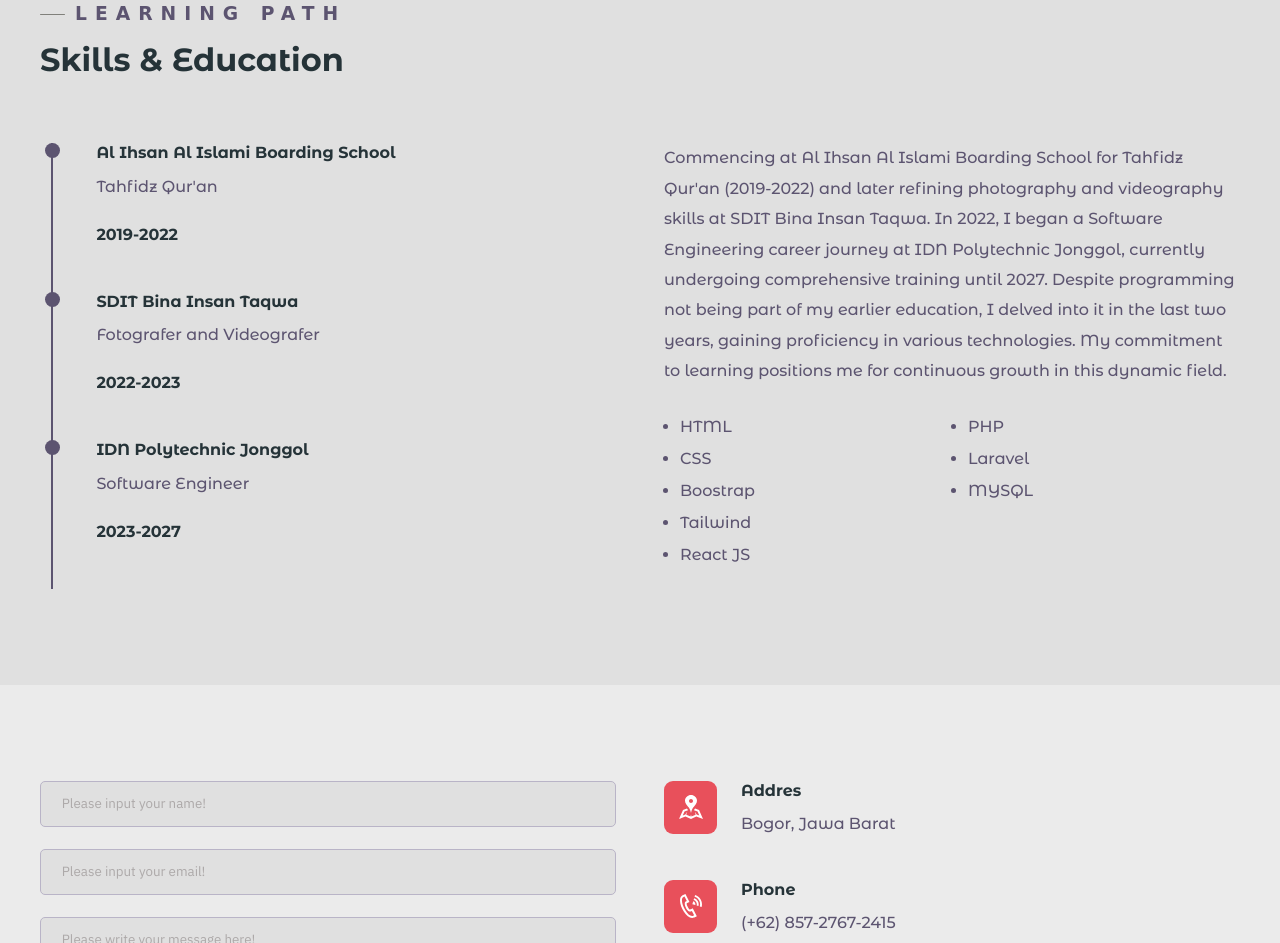
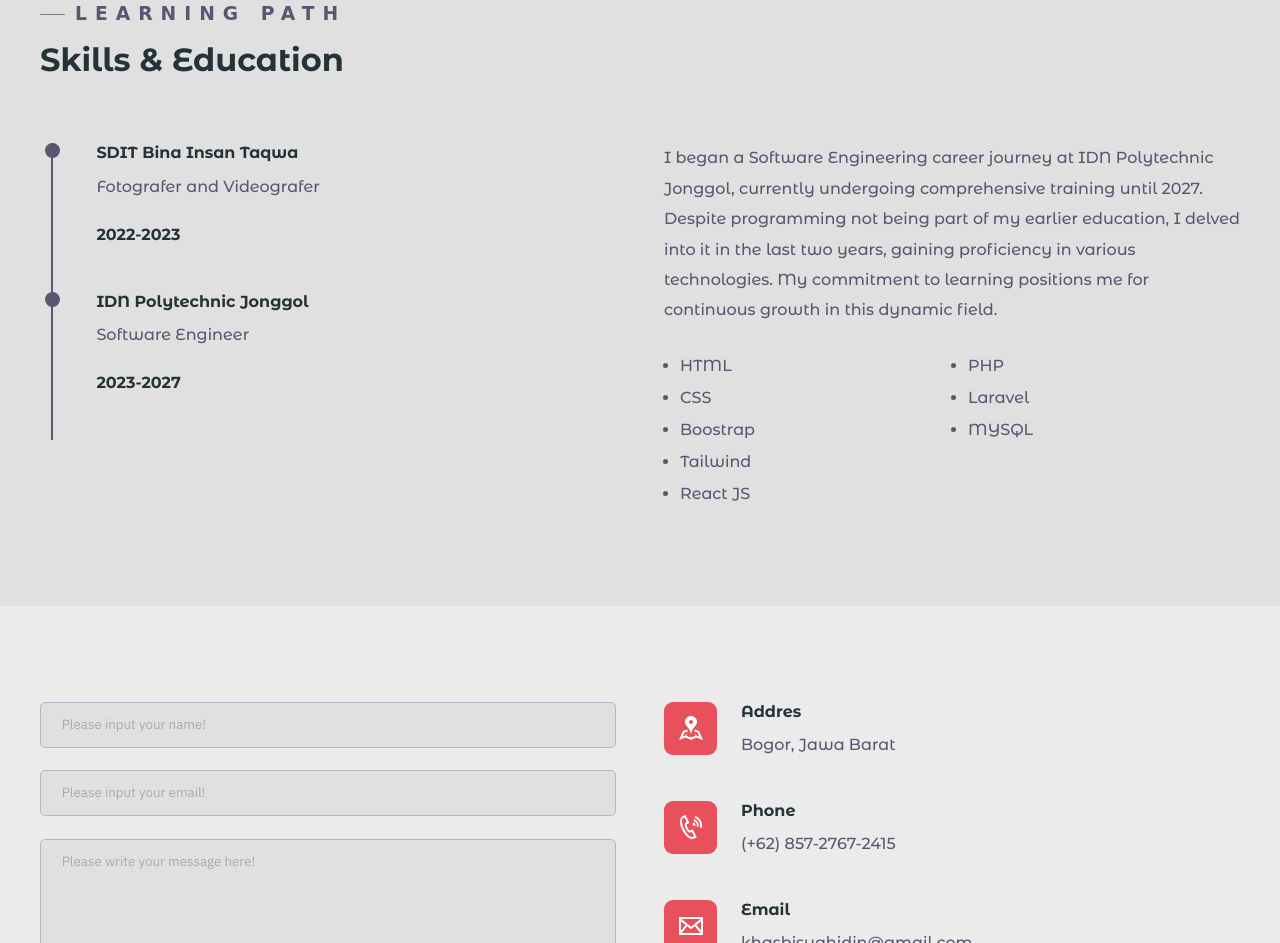
Before and after one commit to Khasbi-Syahidin/portoku, a plain HTML site: page index.html in a window 1280 px wide. Shown: the part 2496-3439 px from the top of the page. Drawn offline with Linux system fonts and the light colour scheme; a web font is replaced by a local one.

Commit message:
Update Education.html

```diff
--- a/index.html
+++ b/index.html
@@ -266,21 +266,6 @@
 
         <div class="skills-grid">
           <div class="skills-left">
-            <!-- First Education -->
-            <div class="education">
-              <div class="line">
-                <div></div>
-              </div>
-              <div class="education-info">
-                <h4 class="education-title">
-                  Al Ihsan Al Islami Boarding School
-                </h4>
-                <p>Tahfidz Qur'an</p>
-                <h4 class="education-years">2019-2022</h4>
-              </div>
-            </div>
-            <!-- END OF FIRST EDUCATION -->
-
             <!-- SECOND EDUCATION  -->
             <div class="education">
               <div class="line">
@@ -310,10 +295,7 @@
 
           <div class="skills-right">
             <p>
-              Commencing at Al Ihsan Al Islami Boarding School for Tahfidz
-              Qur'an (2019-2022) and later refining photography and videography
-              skills at SDIT Bina Insan Taqwa. In 2022, I began a Software
-              Engineering career journey at IDN Polytechnic Jonggol, currently
+              I began a Software Engineering career journey at IDN Polytechnic Jonggol, currently
               undergoing comprehensive training until 2027. Despite programming
               not being part of my earlier education, I delved into it in the
               last two years, gaining proficiency in various technologies. My
```
